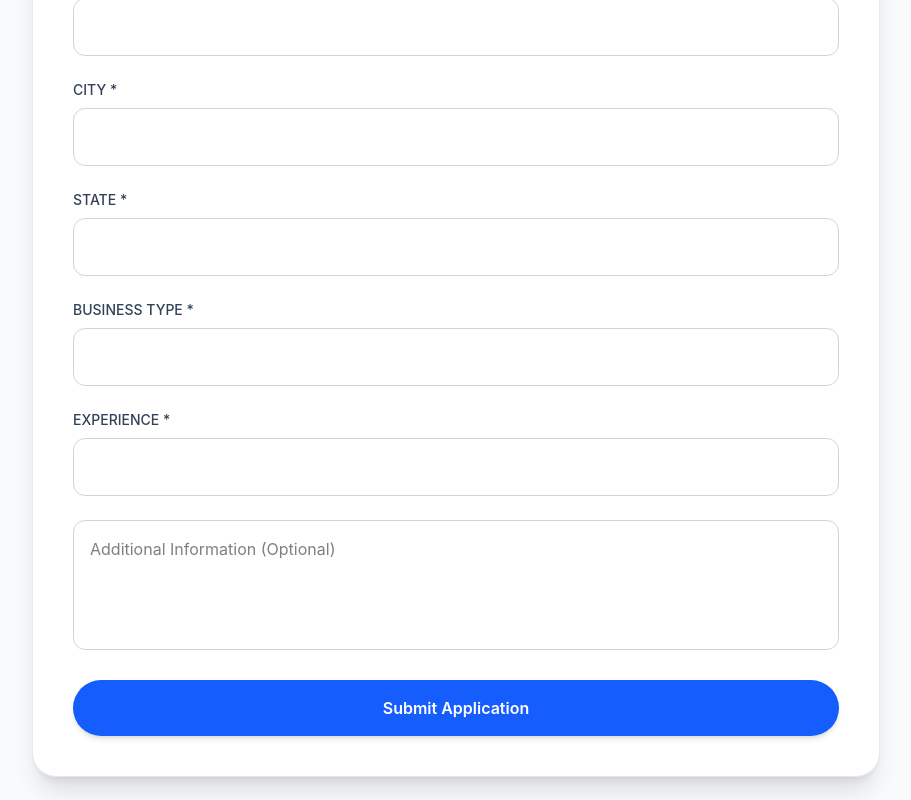
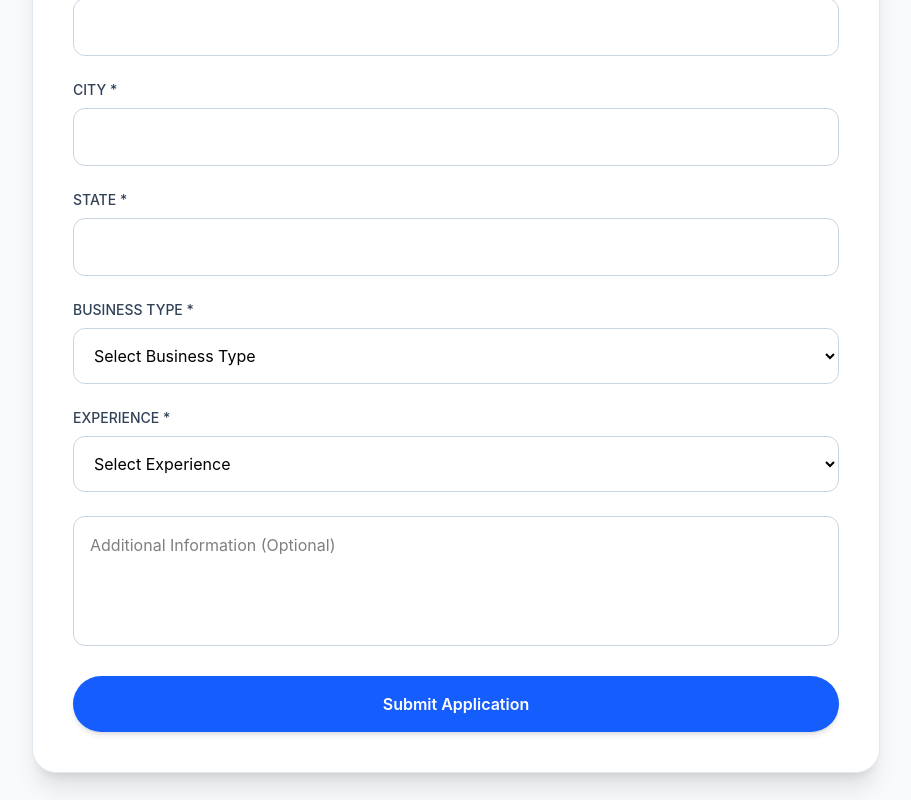
Before and after one commit to Vikramsolanki12/Khiljee-Industries, a React (Vite) app: page /distributor in a window 1280 px wide. Shown: the part 1185-1985 px from the top of the page, without its empty margins (184-1095 px from the left). Built offline with nearby package versions, Linux system fonts and the light colour scheme.

Commit message:
Update Distributor.jsx

```diff
--- a/src/pages/Distributor.jsx
+++ b/src/pages/Distributor.jsx
@@ -160,8 +160,56 @@ const Distributor = () => {
 
             <form onSubmit={handleSubmit} className="space-y-6">
 
-              {Object.keys(formData).map((field) =>
-                field !== "message" ? (
+              {Object.keys(formData).map((field) => {
+  if (field === "business_type") {
+    return (
+      <div key={field}>
+        <label className="block text-sm font-medium text-slate-700 mb-2">
+          BUSINESS TYPE *
+        </label>
+        <select
+          name="business_type"
+          value={formData.business_type}
+          onChange={handleChange}
+          required
+          className="w-full p-4 border border-slate-300 rounded-xl focus:outline-none focus:ring-2 focus:ring-blue-600"
+        >
+          <option value="">Select Business Type</option>
+          <option value="Wholesaler">Wholesaler</option>
+          <option value="Retailer">Retailer</option>
+          <option value="Super Market">Super Market</option>
+          <option value="Distributor">Distributor</option>
+          <option value="Other">Other</option>
+        </select>
+      </div>
+    );
+  }
+
+  if (field === "experience") {
+    return (
+      <div key={field}>
+        <label className="block text-sm font-medium text-slate-700 mb-2">
+          EXPERIENCE *
+        </label>
+        <select
+          name="experience"
+          value={formData.experience}
+          onChange={handleChange}
+          required
+          className="w-full p-4 border border-slate-300 rounded-xl focus:outline-none focus:ring-2 focus:ring-blue-600"
+        >
+          <option value="">Select Experience</option>
+          <option value="0-2 years">0-2 years</option>
+          <option value="3-5 years">3-5 years</option>
+          <option value="6-10 years">6-10 years</option>
+          <option value="10+ years">10+ years</option>
+        </select>
+      </div>
+    );
+  }
+
+  if (field !== "message") {
+    return (
       <Input
         key={field}
         label={field.replace("_", " ").toUpperCase()}
@@ -170,8 +218,11 @@ const Distributor = () => {
         onChange={handleChange}
         required={field !== "email"}
       />
-                ) : null
-              )}
+    );
+  }
+
+  return null;
+})}
 
               <textarea
                 name="message"
```
Lines whose indentation alone changed are shown as unchanged.
